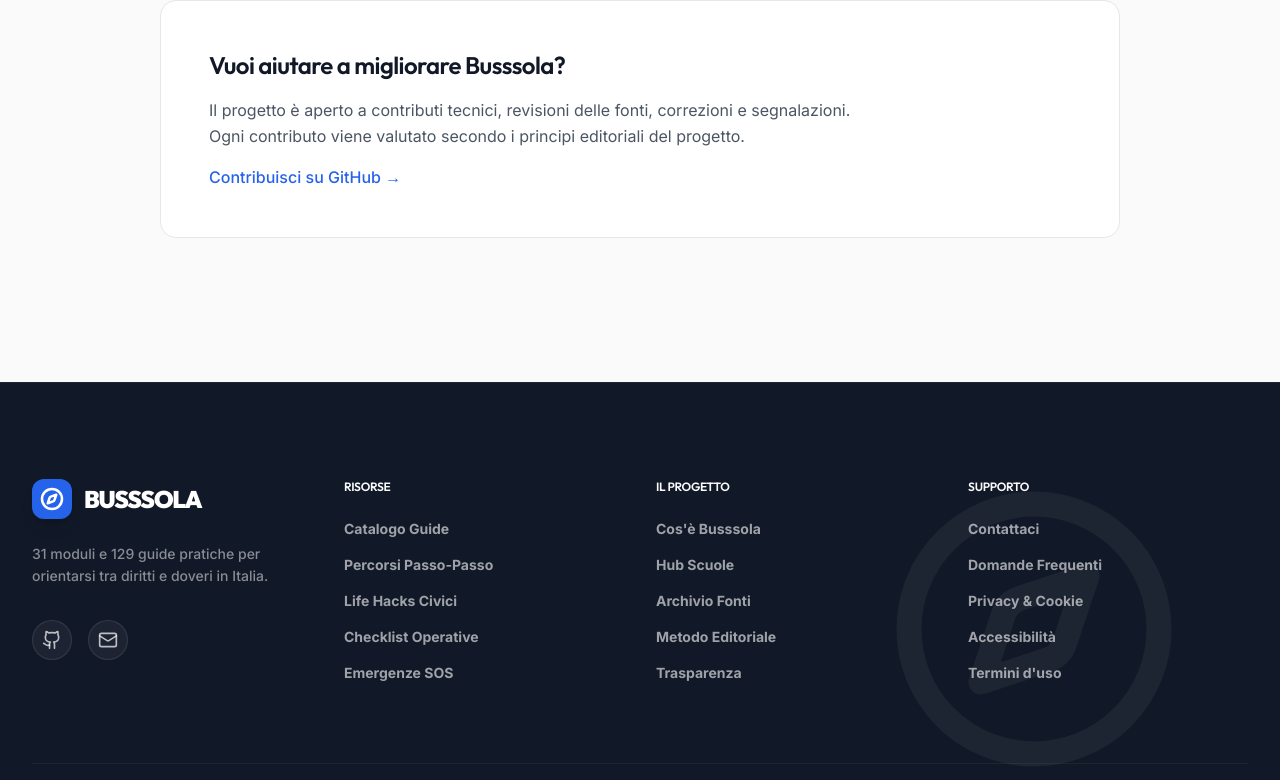
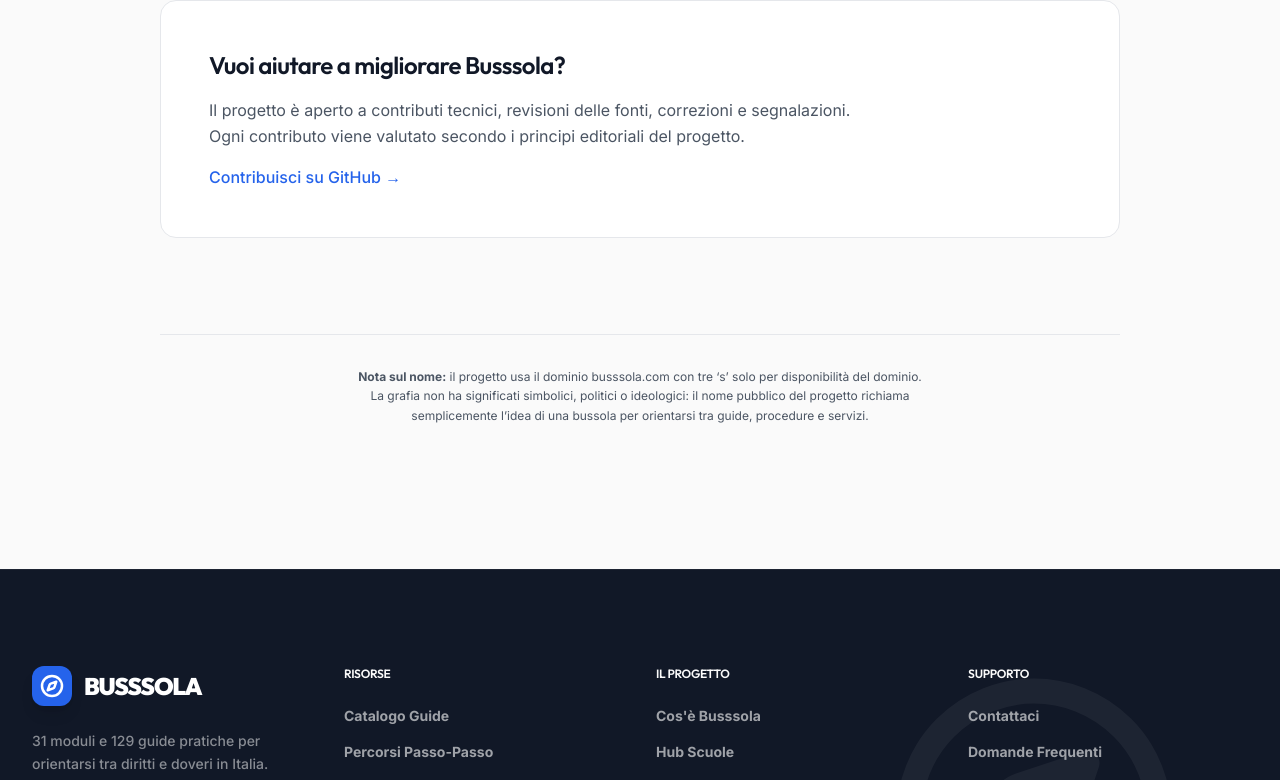
Before and after one commit to ajdohaxhia/busssola, a Next.js app: page /about in a window 1280 px wide. Shown: the part 2304-3084 px from the top of the page. Built offline with nearby package versions, Linux system fonts and the light colour scheme.

Commit message:
Add transparency note about Busssola domain spelling

```diff
--- a/src/app/about/page.tsx
+++ b/src/app/about/page.tsx
@@ -196,6 +196,13 @@ export default function AboutPage() {
                     Contribuisci su GitHub →
                 </a>
             </motion.div>
+
+            {/* Domain Note */}
+            <div className="pt-8 border-t border-border text-center">
+                <p className="text-xs text-secondary leading-relaxed max-w-xl mx-auto">
+                    <strong>Nota sul nome:</strong> il progetto usa il dominio busssola.com con tre ‘s’ solo per disponibilità del dominio. La grafia non ha significati simbolici, politici o ideologici: il nome pubblico del progetto richiama semplicemente l’idea di una bussola per orientarsi tra guide, procedure e servizi.
+                </p>
+            </div>
         </Container>
     )
 }
--- a/src/data/siteStats.ts
+++ b/src/data/siteStats.ts
@@ -1,6 +1,6 @@
 /**
  * AUTO-GENERATED FILE - DO NOT EDIT MANUALLY
- * Generated on: 2026-05-15T08:56:33.719Z
+ * Generated on: 2026-05-15T09:01:36.055Z
  */
 export const siteStats = {
   "totalModules": 31,
```
Also changed, not shown: 2 other files (tests, documents, lock files or other folders).
